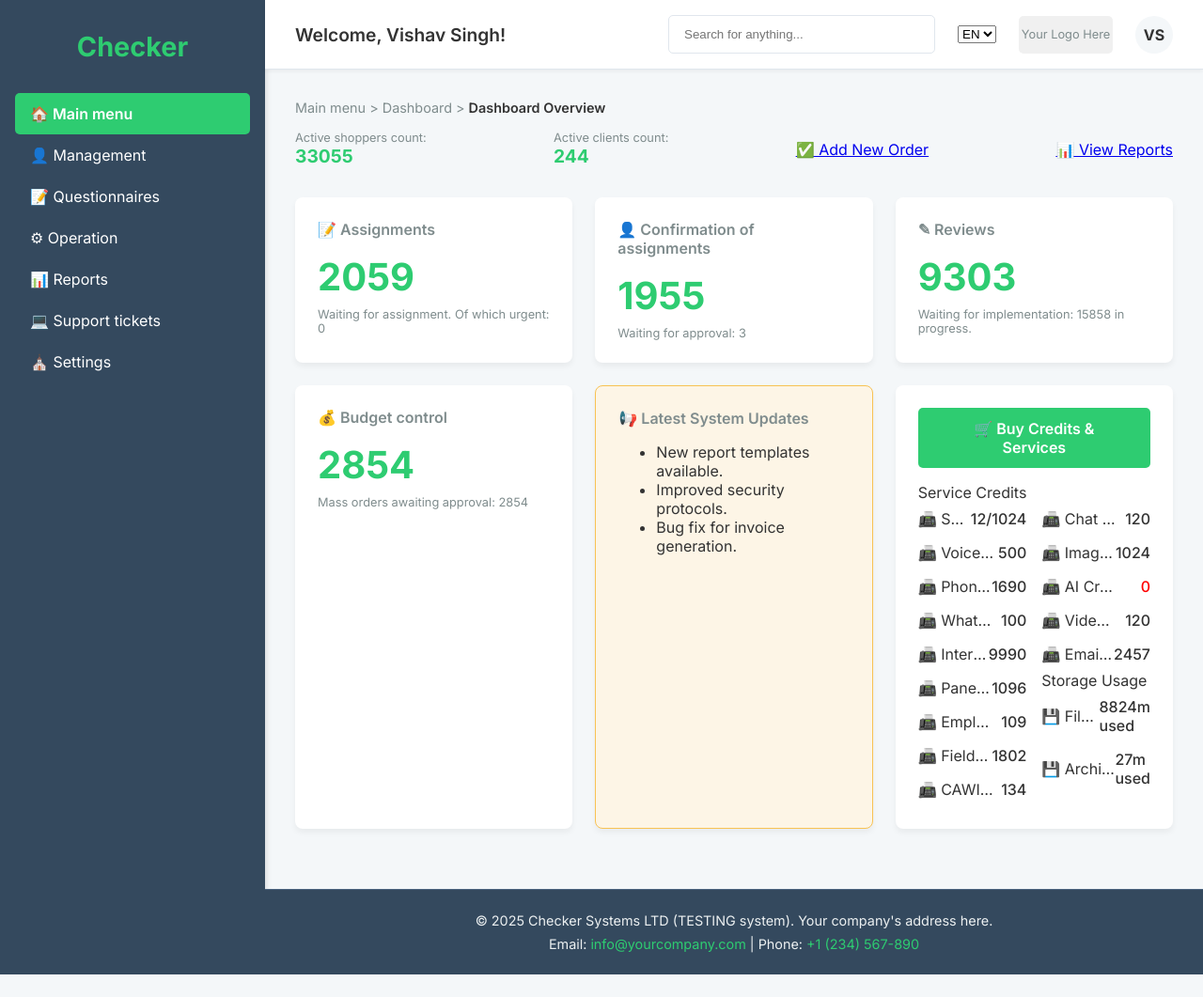
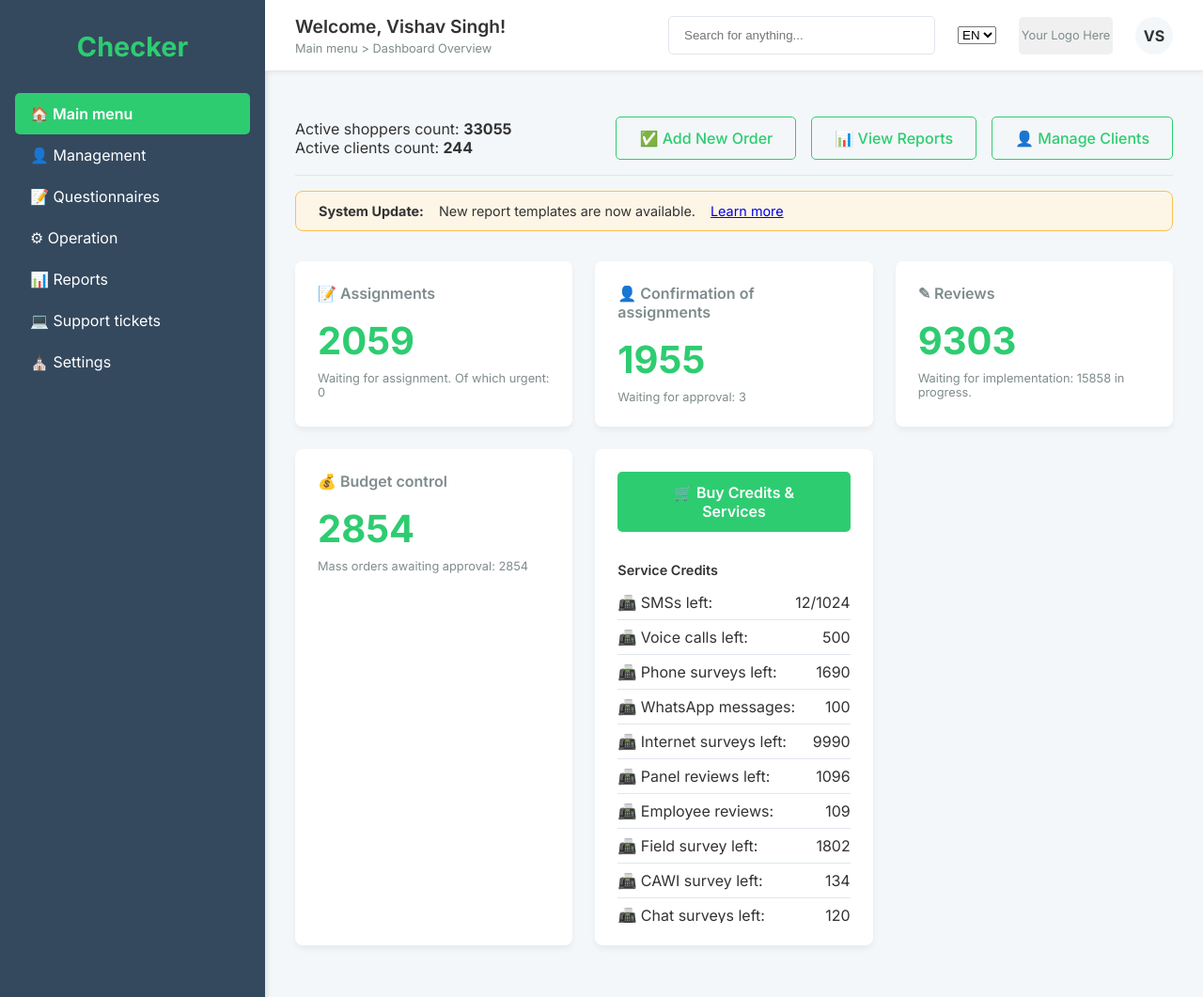
Before and after one commit to vishav-github/techandlearn, a plain HTML site: page checker/mainmenu.html in a window 1280 px wide. Shown: the top 1061 px of the page at 94% size. Before the commit the page ends 1037 px from the top, so only its background shows below. Drawn offline with Linux system fonts and the light colour scheme.

Commit message:
Update mainmenu.html

```diff
--- a/checker/mainmenu.html
+++ b/checker/mainmenu.html
@@ -85,17 +85,27 @@
             border-bottom: 1px solid var(--border-color);
             box-shadow: 0 2px 4px rgba(0,0,0,0.05);
         }
+        .header .welcome-note-group {
+            display: flex;
+            flex-direction: column;
+        }
         .header .welcome-note {
             font-size: 1.2rem;
             font-weight: 600;
+        }
+        .breadcrumb {
+            font-size: 0.8rem;
+            color: var(--text-light);
+            margin-top: 0.25rem;
+        }
+        .breadcrumb a {
+            color: var(--text-light);
+            text-decoration: none;
         }
         .header-controls {
             display: flex;
             align-items: center;
             gap: 1.5rem;
-        }
-        .search-box {
-            position: relative;
         }
         .search-box input {
             padding: 0.75rem 1rem;
@@ -135,40 +145,44 @@
             padding: 2rem;
             flex-grow: 1;
         }
-        .breadcrumb {
-            font-size: 0.9rem;
-            color: var(--text-light);
-            margin-bottom: 1rem;
-        }
-        .breadcrumb a {
-            color: var(--text-light);
-            text-decoration: none;
-        }
-        .breadcrumb a:hover {
-            text-decoration: underline;
-        }
-        .breadcrumb span {
-            font-weight: 600;
-            color: var(--text-dark);
-        }
-        .quick-stats-row {
+        .quick-actions-row {
             display: flex;
             justify-content: space-between;
             align-items: center;
-            gap: 1.5rem;
+            gap: 1rem;
+            padding: 1rem 0;
+            margin-bottom: 1rem;
+            border-bottom: 1px solid var(--border-color);
+        }
+        .quick-actions-row .quick-action-btn {
+            text-decoration: none;
+            color: var(--primary-green);
+            padding: 0.75rem 1.5rem;
+            border: 1px solid var(--primary-green);
+            border-radius: 5px;
+            font-weight: 500;
+            transition: background-color 0.2s, color 0.2s;
+            display: flex;
+            align-items: center;
+            gap: 8px;
+        }
+        .quick-actions-row .quick-action-btn:hover {
+            background-color: var(--primary-green);
+            color: white;
+        }
+        .system-updates-banner {
+            background-color: var(--highlight-bg);
+            border: 1px solid var(--highlight-border);
+            border-radius: 8px;
+            padding: 0.75rem 1.5rem;
             margin-bottom: 2rem;
+            font-size: 0.9rem;
+            display: flex;
+            align-items: center;
+            gap: 1rem;
         }
-        .quick-stats-row .quick-stat-item {
-            display: flex;
-            flex-direction: column;
-        }
-        .quick-stats-row .quick-stat-item span {
-            font-size: 0.8rem;
-            color: var(--text-light);
-        }
-        .quick-stats-row .quick-stat-item strong {
-            font-size: 1.2rem;
-            color: var(--primary-green);
+        .system-updates-banner strong {
+            color: var(--text-dark);
         }
         .summary-grid {
             display: grid;
@@ -209,10 +223,6 @@
             color: var(--text-light);
             margin-top: 0.5rem;
         }
-        .updates-card {
-            background-color: var(--highlight-bg);
-            border: 1px solid var(--highlight-border);
-        }
         .credits-card .buy-btn {
             background-color: var(--primary-green);
             color: white;
@@ -228,25 +238,33 @@
         .credits-card .buy-btn:hover {
             background-color: var(--dark-green);
         }
+        .credits-card .scrollable-list {
+            max-height: 400px; /* Adjust height as needed */
+            overflow-y: auto;
+        }
         .credits-card ul {
             list-style: none;
             padding: 0;
             margin: 0;
-            columns: 2; /* Split into two columns */
         }
         .credits-card ul li {
             display: flex;
             justify-content: space-between;
             align-items: center;
             padding: 0.5rem 0;
+            border-bottom: 1px solid var(--border-color);
         }
-        .credits-card ul li span:first-child {
-            max-width: 70%;
-            overflow: hidden;
-            text-overflow: ellipsis;
-            white-space: nowrap;
+        .credits-card ul li:last-child {
+            border-bottom: none;
         }
-        .credits-card ul li span:last-child {
+        .credit-group-header {
+            font-size: 0.9rem;
+            font-weight: 600;
+            color: var(--text-dark);
+            margin-top: 1rem;
+            padding-bottom: 0.5rem;
+        }
+        .credit-value {
             font-weight: 500;
         }
         .used-up {
@@ -290,7 +308,12 @@
 
         <div class="main-content">
             <header class="header">
+                <div class="welcome-note-group">
                     <div class="welcome-note">Welcome, Vishav Singh!</div>
+                    <div class="breadcrumb">
+                        <a href="#">Main menu</a> > <span>Dashboard Overview</span>
+                    </div>
+                </div>
                 <div class="header-controls">
                     <div class="search-box">
                         <input type="text" placeholder="Search for anything...">
@@ -307,10 +330,7 @@
             </header>
 
             <div class="dashboard-container">
-                <div class="breadcrumb">
-                    <a href="#">Main menu</a> > <a href="#">Dashboard</a> > <span>Dashboard Overview</span>
-                </div>
-
+                <div class="quick-actions-row">
                     <div class="quick-stats-row">
                         <div class="quick-stat-item">
                             <span>Active shoppers count:</span>
@@ -320,12 +340,16 @@
                             <span>Active clients count:</span>
                             <strong>244</strong>
                         </div>
-                    <div class="quick-stat-item">
-                        <a href="#">&#9989; Add New Order</a>
                     </div>
-                    <div class="quick-stat-item">
-                        <a href="#">&#128202; View Reports</a>
+                    <div style="display:flex; gap: 1rem;">
+                        <a href="#" class="quick-action-btn">&#9989; Add New Order</a>
+                        <a href="#" class="quick-action-btn">&#128202; View Reports</a>
+                        <a href="#" class="quick-action-btn">&#128100; Manage Clients</a>
                     </div>
+                </div>
+
+                <div class="system-updates-banner">
+                    <strong>System Update:</strong> New report templates are now available. <a href="#">Learn more</a>
                 </div>
 
                 <div class="summary-grid">
@@ -357,22 +381,14 @@
                         <div class="card-number">2854</div>
                         <div class="card-sub-info">Mass orders awaiting approval: 2854</div>
                     </div>
-                    <div class="card updates-card">
-                        <div class="card-header">
-                            <h3>&#128226; Latest System Updates</h3>
-                        </div>
-                        <ul>
-                            <li>New report templates available.</li>
-                            <li>Improved security protocols.</li>
-                            <li>Bug fix for invoice generation.</li>
-                        </ul>
-                    </div>
+
                     <div class="card credits-card">
                         <a href="#" class="buy-btn">&#128722; Buy Credits & Services</a>
+                        <div class="scrollable-list">
                             <div class="credit-group-header">Service Credits</div>
                             <ul>
                                 <li>
-                                <span>&#128224; SMSs sent left:</span>
+                                    <span>&#128224; SMSs left:</span>
                                     <span>12/1024</span>
                                 </li>
                                 <li>
@@ -427,7 +443,9 @@
                                     <span>&#128224; Email credits left:</span>
                                     <span>2457</span>
                                 </li>
+                            </ul>
                             <div class="credit-group-header">Storage Usage</div>
+                            <ul>
                                 <li>
                                     <span>&#128190; Files storage quota:</span>
                                     <span>8824m used</span>
@@ -437,6 +455,7 @@
                                     <span>27m used</span>
                                 </li>
                             </ul>
+                        </div>
                     </div>
                 </div>
 
```
Lines whose indentation alone changed are shown as unchanged.
